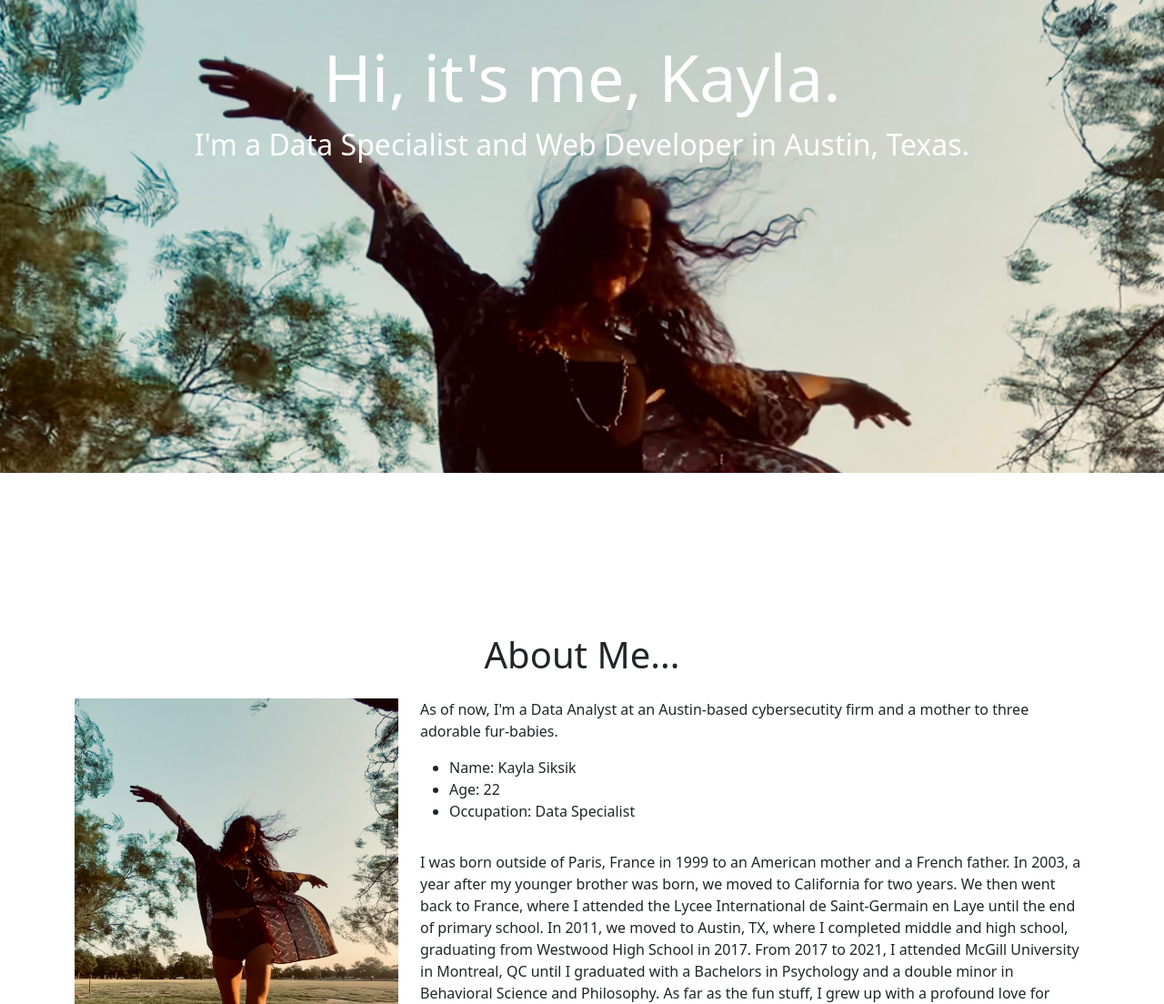
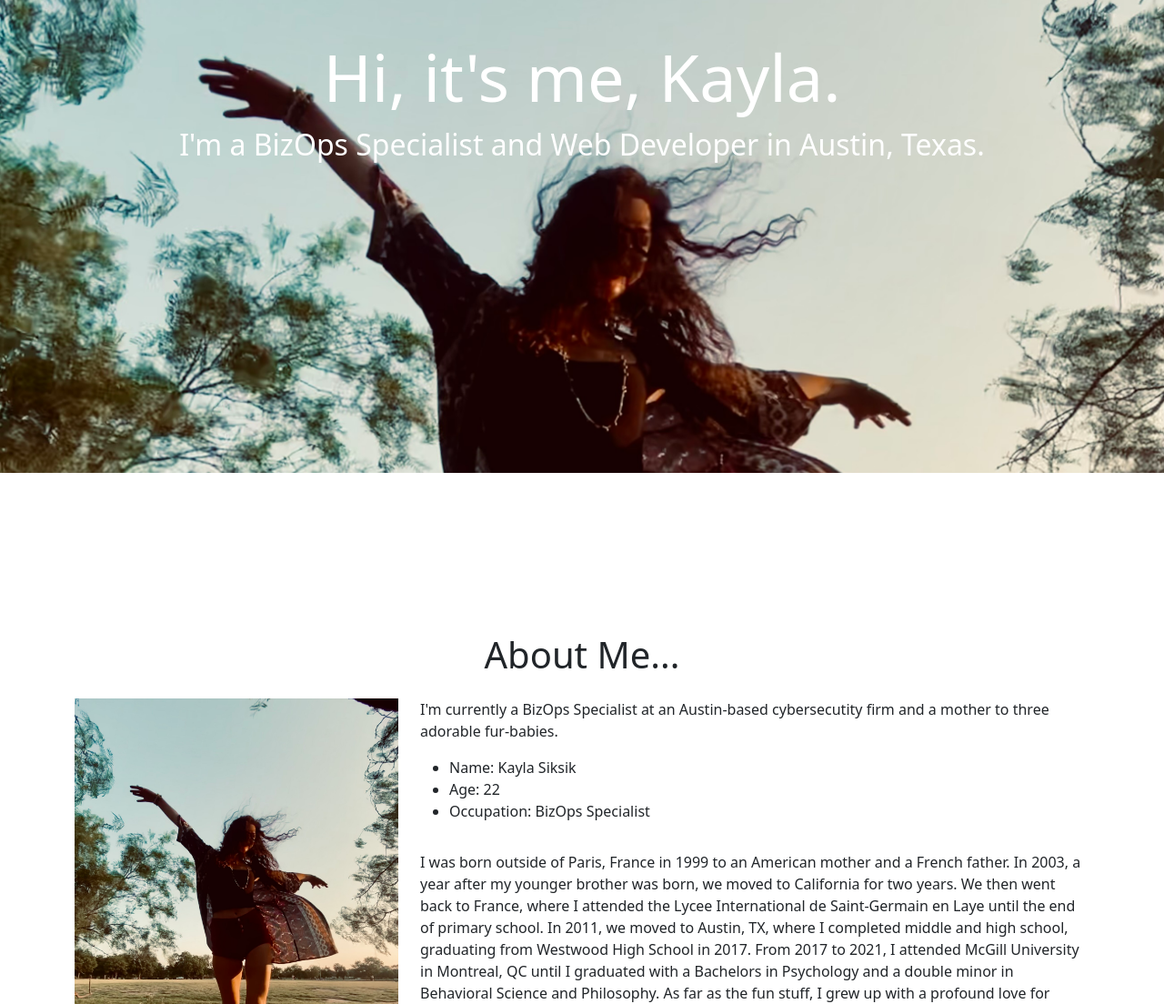
Before and after one commit to kaylasiksik/portfolio, a plain HTML site: page index.html in a window 1280 px wide. Shown: the part 280-1384 px from the top of the page at 91% size. Drawn offline with nearby package versions, Linux system fonts and the light colour scheme; files whose address does not match are found by name.

Commit message:
update title

```diff
--- a/index.html
+++ b/index.html
@@ -52,7 +52,7 @@
                 <div class="row">
                 <div class="col-lg-12 col-md-12 col-sm-12 col-xs-12 hero-text">
                     <h2 class="hero_title">Hi, it's me, Kayla.</h2>
-                    <p class="hero_desc">I'm a Data Specialist and Web Developer in Austin, Texas.</p>
+                    <p class="hero_desc">I'm a BizOps Specialist and Web Developer in Austin, Texas.</p>
                 </div>
                 </div>
             </div>
@@ -70,14 +70,14 @@
 
                     <div class="col-md-8">
                         <p>
-                            As of now, I'm a Data Analyst at an Austin-based cybersecutity firm and a mother to three adorable fur-babies.
+                            I'm currently a BizOps Specialist at an Austin-based cybersecutity firm and a mother to three adorable fur-babies.
                         </p>
                         <div class="row mt-3">
                             <div class="col-md-6">
                                 <ul>
                                     <li>Name: Kayla Siksik</li>
                                     <li>Age: 22</li>
-                                    <li>Occupation: Data Specialist</li>
+                                    <li>Occupation: BizOps Specialist</li>
 
                                 </ul>
                             </div>
```
